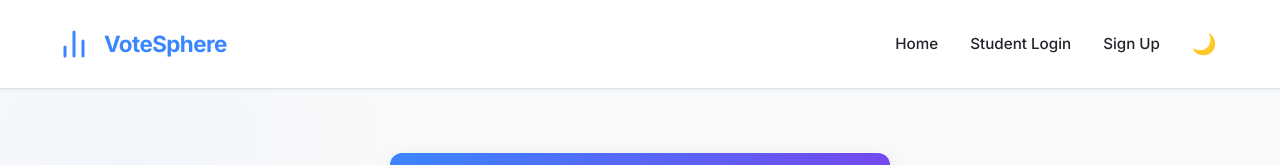
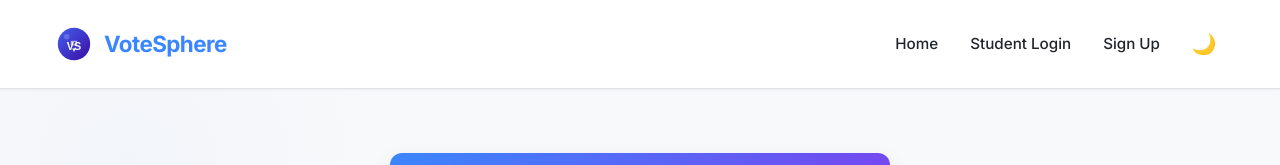
Before and after one commit to Godszeal/votting, a website: page public/admin-login.html in a window 1280 px wide. Shown: the top 165 px of the page. Drawn offline with Linux system fonts and the light colour scheme.

Commit message:
Update admin-login.html

```diff
--- a/public/admin-login.html
+++ b/public/admin-login.html
@@ -7,7 +7,7 @@
   <link rel="preconnect" href="https://fonts.googleapis.com">
   <link rel="preconnect" href="https://fonts.gstatic.com" crossorigin>
   <link href="https://fonts.googleapis.com/css2?family=Inter:wght@300;400;500;600;700&display=swap" rel="stylesheet">
-  <link rel="icon" type="image/svg+xml" href="image/svg+xml,<svg xmlns='http://www.w3.org/2000/svg' viewBox='0 0 24 24' fill='none' stroke='currentColor' stroke-width='2' stroke-linecap='round' stroke-linejoin='round'><line x1='18' y1='20' x2='18' y2='10'/><line x1='12' y1='20' x2='12' y2='4'/><line x1='6' y1='20' x2='6' y2='14'/></svg>">
+  <link rel="icon" type="images/svg+xml" href="image/svg+xml,<svg xmlns='http://www.w3.org/2000/svg' viewBox='0 0 24 24' fill='none' stroke='currentColor' stroke-width='2' stroke-linecap='round' stroke-linejoin='round'><line x1='18' y1='20' x2='18' y2='10'/><line x1='12' y1='20' x2='12' y2='4'/><line x1='6' y1='20' x2='6' y2='14'/></svg>">
   <style>
     /* Modern, pleasant styling for all devices */
     :root {
@@ -871,11 +871,23 @@
   <header>
     <div class="container nav-container">
       <a href="index.html" class="logo">
-        <svg xmlns="http://www.w3.org/2000/svg" width="40" height="40" viewBox="0 0 24 24" fill="none" stroke="currentColor" stroke-width="2" stroke-linecap="round" stroke-linejoin="round" class="logo-icon">
-          <line x1="18" y1="20" x2="18" y2="10"></line>
-          <line x1="12" y1="20" x2="12" y2="4"></line>
-          <line x1="6" y1="20" x2="6" y2="14"></line>
-        </svg>
+ <svg xmlns="http://www.w3.org/2000/svg" viewBox="0 0 200 200" width="40" height="40">
+  <defs>
+    <linearGradient id="grad1" x1="0%" y1="0%" x2="100%" y2="100%">
+      <stop offset="0%" style="stop-color:#4361ee;stop-opacity:1" />
+      <stop offset="100%" style="stop-color:#3a0ca3;stop-opacity:1" />
+    </linearGradient>
+  </defs>
+  <!-- Background circle -->
+  <circle cx="100" cy="100" r="90" fill="url(#grad1)" />
+  <!-- VS Lettering -->
+  <text x="50%" y="50%" font-family="Arial, sans-serif" font-size="60" font-weight="bold" fill="white" text-anchor="middle" dominant-baseline="middle" dy=".3em">VS</text>
+  <!-- Subtle sphere effect -->
+  <circle cx="60" cy="60" r="15" fill="rgba(255,255,255,0.2)" />
+  <!-- Voting icon -->
+  <path d="M90 125 L110 125 L100 145 Z" fill="white" />
+  <path d="M85 85 L115 85 L115 105 L85 105 Z" fill="none" stroke="white" stroke-width="4" />
+</svg>
         <span class="logo-text">VoteSphere</span>
       </a>
       <nav class="nav-links">
```
